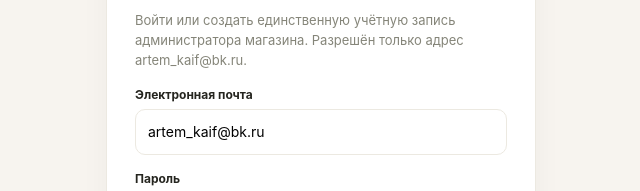
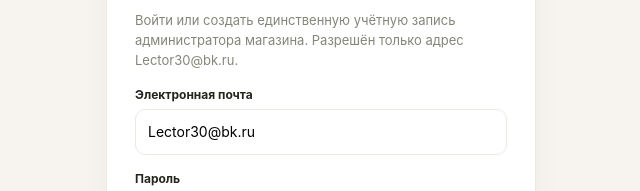
Before and after one commit to artem2002artart-png/fufu-crm, a plain HTML site: page index.html in a window 1280 px wide. Shown: the part 281-472 px from the top of the page, 319-959 px from the left. Drawn offline with nearby package versions, Linux system fonts and the light colour scheme.

Commit message:
Change FUGU CRM admin email

```diff
--- a/index.html
+++ b/index.html
@@ -23,10 +23,10 @@ body:not(.authenticated) .app{display:none}body.authenticated #authGate{display:
  <div class="auth-card">
   <div class="brand" style="padding:0 0 18px"><div class="logo">Ф</div><div><b>ФУГУ CRM</b><small>вход администратора</small></div></div>
   <h1>Вход в CRM</h1>
-  <p>Войти или создать единственную учётную запись администратора магазина. Разрешён только адрес artem_kaif@bk.ru.</p>
+  <p>Войти или создать единственную учётную запись администратора магазина. Разрешён только адрес Lector30@bk.ru.</p>
   <form id="authForm">
    <label for="authEmail">Электронная почта</label>
-   <input id="authEmail" type="email" value="artem_kaif@bk.ru" autocomplete="username" required>
+   <input id="authEmail" type="email" value="Lector30@bk.ru" autocomplete="username" required>
    <label for="authPassword">Пароль</label>
    <input id="authPassword" type="password" minlength="8" autocomplete="current-password" placeholder="Не менее 8 символов" required>
    <div class="auth-actions">
@@ -116,7 +116,7 @@ document.querySelectorAll('[data-go]').forEach(b=>b.addEventListener('click',()=
 
 const SUPABASE_URL='https://nyyjcbwtgyyqjvzwbxkw.supabase.co';
 const SUPABASE_PUBLISHABLE_KEY='sb_publishable_prL5FZFXUoE-Ory7szA-DQ_3cbp7Um-';
-const ADMIN_EMAIL='artem_kaif@bk.ru';
+const ADMIN_EMAIL='Lector30@bk.ru';
 const supabaseClient=window.supabase.createClient(SUPABASE_URL,SUPABASE_PUBLISHABLE_KEY);
 const requestStorageKey='fugu-crm-requests-v1';
 let currentUser=null;
```
